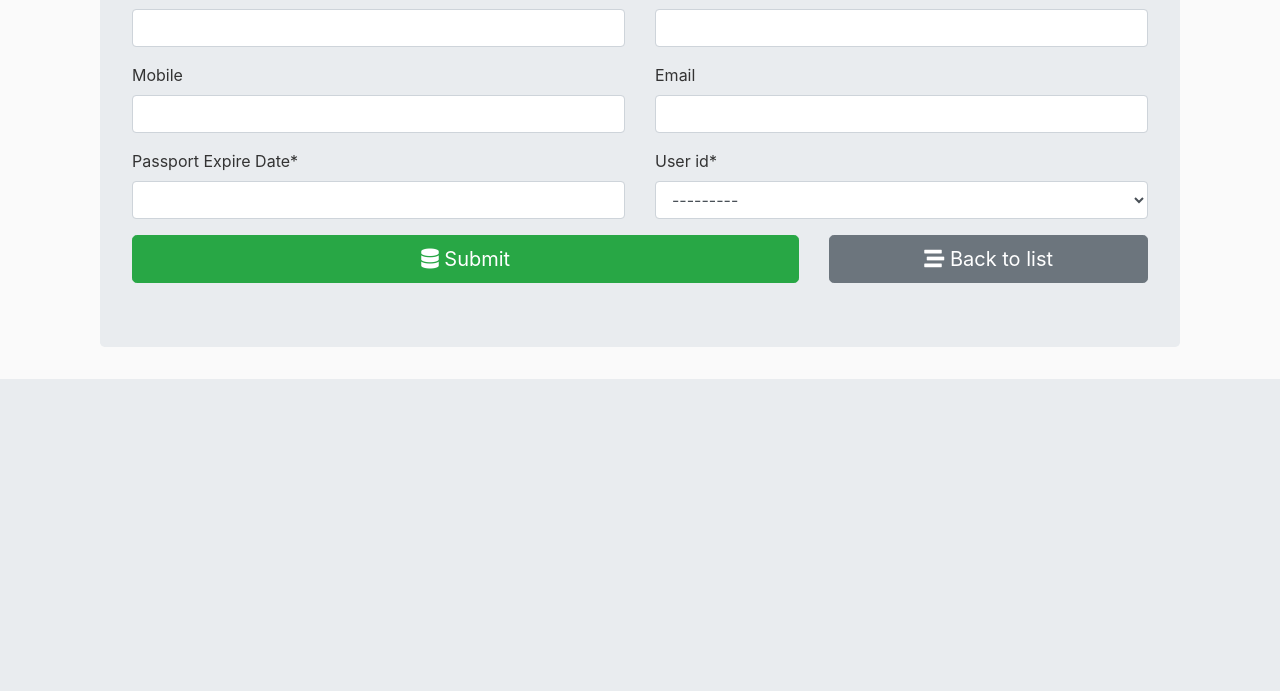
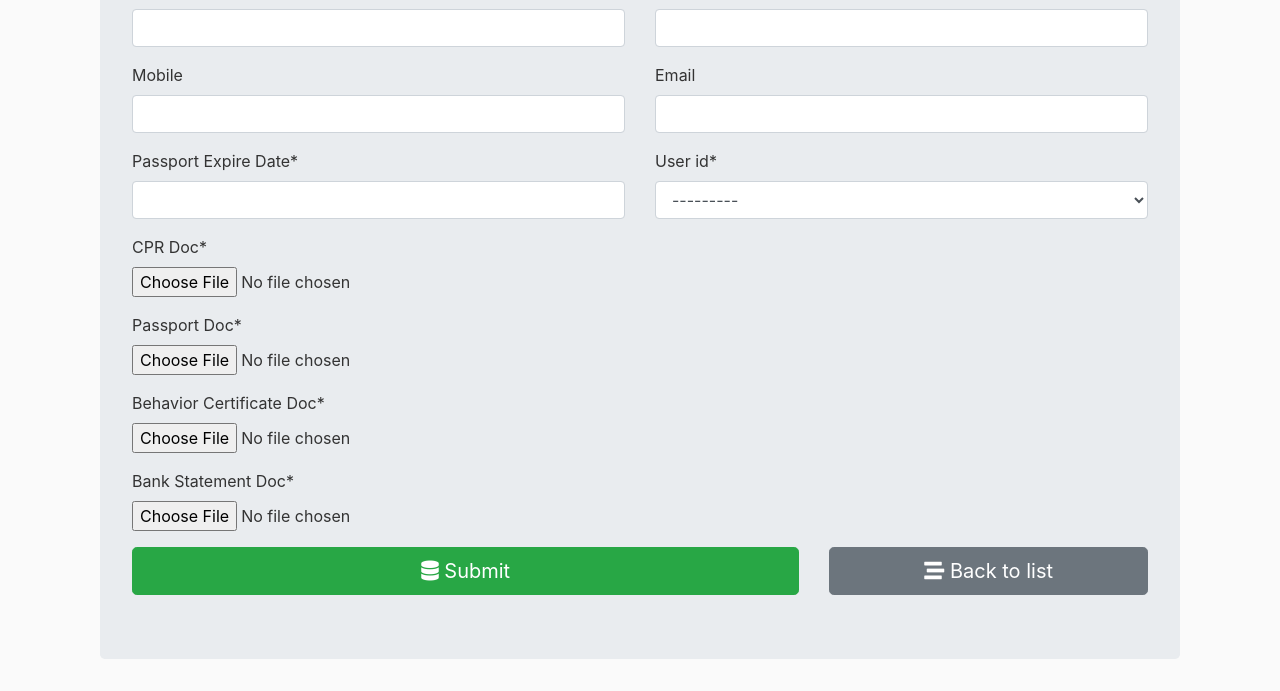
Before and after one commit to mazin-alnoaimi/managing_transactions, a Django app: page /applicant/new/ in a window 1280 px wide. Shown: the part 804-1495 px from the top of the page. Before the commit the page ends 1183 px from the top, so only its background shows below. Run offline with Django 3.2, Linux system fonts and the light colour scheme; data comes from the database, SQL or seed files in the repository; both versions use the stored data as it was after the commit; some libraries are stand-ins or nearby versions.

Commit message:
changes 28-02

```diff
--- a/app/forms.py
+++ b/app/forms.py
@@ -50,7 +50,12 @@ class ApplicantForm(forms.ModelForm):
             'contact2',
             'email',
             'user_id',
-            'passport_expiry_date'
+            'passport_expiry_date',
+            # File Fields
+            'cpr_doc',
+            'passport_doc',
+            'behavior_cert_doc',
+            'bank_statement_doc'
         )
 
 
@@ -129,8 +134,27 @@ class ApplicationForm(forms.ModelForm):
             'staff_comments',
             'manager_comments',
             'intial_approval',
+            'qsreq',
+            'qnreq',
+            'dreq',
+
+            'qsrec',
+            'qnrec',
+            'drec',
+
             'user_id',
-            'applicant_id'
+            'applicant_id',
+            'cr_doc',
+            'bank_statement_doc',
+            'lmra_agreement',
+            'cert1_doc',
+            'cert2_doc',
+            'cert3_doc',
+            'cr_rent_doc',
+            'fh_rent_doc',
+            'cr_ewa_bill_doc',
+            'fh_ewa_bill_doc',
+            'employment_office_receipt'
         )
 
     def __init__(self, *args, **kwargs):
@@ -154,11 +178,48 @@ class ApplicationForm(forms.ModelForm):
             self.fields['fh_contact1'].widget = forms.HiddenInput()
             self.fields['fh_contact2'].widget = forms.HiddenInput()
 
+            self.fields['cr_doc'].widget = forms.HiddenInput()
+            self.fields['bank_statement_doc'].widget = forms.HiddenInput()
+            self.fields['lmra_agreement'].widget = forms.HiddenInput()
+            self.fields['cert1_doc'].widget = forms.HiddenInput()
+            self.fields['cert2_doc'].widget = forms.HiddenInput()
+            self.fields['cert3_doc'].widget = forms.HiddenInput()
+            self.fields['cr_rent_doc'].widget = forms.HiddenInput()
+            self.fields['fh_rent_doc'].widget = forms.HiddenInput()
+            self.fields['cr_ewa_bill_doc'].widget = forms.HiddenInput()
+            self.fields['fh_ewa_bill_doc'].widget = forms.HiddenInput()
+            self.fields['employment_office_receipt'].widget = forms.HiddenInput()
+
+
             #open for update an exist record(instance)
             if self.instance.id:
                 if self.instance.app_status == 'Submitted':
                     self.fields['manager_comments'].widget = forms.HiddenInput()
                     self.fields['intial_approval'].widget = forms.HiddenInput()
+                    self.fields['financial_guarantee'].widget = forms.HiddenInput()
+                    self.fields['financial_guarantee_expiry_date'].widget = forms.HiddenInput()
+                    self.fields['qsrec'].widget = forms.HiddenInput()
+                    self.fields['qnrec'].widget = forms.HiddenInput()
+                    self.fields['drec'].widget = forms.HiddenInput()
+                elif self.instance.app_status == 'Violations Verification':
+                    self.fields['manager_comments'].widget = forms.HiddenInput()
+                    self.fields['intial_approval'].widget = forms.HiddenInput()
+                    self.fields['financial_guarantee'].widget = forms.HiddenInput()
+                    self.fields['financial_guarantee_expiry_date'].widget = forms.HiddenInput()
+                    self.fields['qsrec'].widget = forms.HiddenInput()
+                    self.fields['qnrec'].widget = forms.HiddenInput()
+                    self.fields['drec'].widget = forms.HiddenInput()
+                elif self.instance.app_status == 'Request Statements':
+                    self.fields['manager_comments'].widget = forms.HiddenInput()
+                    self.fields['intial_approval'].widget = forms.HiddenInput()
+                    self.fields['financial_guarantee'].widget = forms.HiddenInput()
+                    self.fields['financial_guarantee_expiry_date'].widget = forms.HiddenInput()
+                elif self.instance.app_status == 'Review Documents':
+                    self.fields['manager_comments'].widget = forms.HiddenInput()
+                    self.fields['intial_approval'].widget = forms.HiddenInput()
+                    self.fields['financial_guarantee'].widget = forms.HiddenInput()
+                    self.fields['financial_guarantee_expiry_date'].widget = forms.HiddenInput()
+                elif self.instance.app_status == 'Request Manager Approval/Reject':
                     self.fields['financial_guarantee'].widget = forms.HiddenInput()
                     self.fields['financial_guarantee_expiry_date'].widget = forms.HiddenInput()
                 elif self.fields['app_status'].initial == 'Draft':
@@ -167,8 +228,20 @@ class ApplicationForm(forms.ModelForm):
                     self.fields['intial_approval'].widget = forms.HiddenInput()
                     self.fields['financial_guarantee'].widget = forms.HiddenInput()
                     self.fields['financial_guarantee_expiry_date'].widget = forms.HiddenInput()
+                    self.fields['qsreq'].widget = forms.HiddenInput()
+                    self.fields['qnreq'].widget = forms.HiddenInput()
+                    self.fields['dreq'].widget = forms.HiddenInput()
+                    self.fields['qsrec'].widget = forms.HiddenInput()
+                    self.fields['qnrec'].widget = forms.HiddenInput()
+                    self.fields['drec'].widget = forms.HiddenInput()
             #open new form for entering new date -- no instance exist
             elif self.fields['app_status'].initial == 'Draft':
+                self.fields['qsreq'].widget = forms.HiddenInput()
+                self.fields['qnreq'].widget = forms.HiddenInput()
+                self.fields['dreq'].widget = forms.HiddenInput()
+                self.fields['qsrec'].widget = forms.HiddenInput()
+                self.fields['qnrec'].widget = forms.HiddenInput()
+                self.fields['drec'].widget = forms.HiddenInput()
                 self.fields['staff_comments'].widget = forms.HiddenInput()
                 self.fields['manager_comments'].widget = forms.HiddenInput()
                 self.fields['intial_approval'].widget = forms.HiddenInput()
@@ -190,23 +263,28 @@ class ApplicationForm(forms.ModelForm):
             if self.instance.id:  # if true then this is update form
                 if self.instance.app_status == 'Draft':
                     self.instance.app_status = "Submitted"
+                    self.instance.qsreq = 4
                     self.instance.app_no = "APP/" + str(datetime.datetime.now().year) + "/" + "{:02d}".format(datetime.datetime.now().month) + "/" + "{:04d}".format(self.instance.id)
 
                 elif self.instance.app_status == 'Submitted':
                     self.instance.app_status = 'Violations Verification'
+                    self.instance.dreq = round(self.instance.qsreq / self.instance.qnreq * 100, 2)
 
                 elif self.instance.app_status == 'Violations Verification':
                     self.instance.app_status = 'Request Statements'
 
+
                 elif self.instance.app_status == 'Request Statements':
                     self.instance.app_status = 'Review Documents'
+                    self.instance.drec = round(self.instance.qsrec / self.instance.qnrec * 100, 2)
 
                 elif self.instance.app_status == 'Review Documents':
                     self.instance.app_status = 'Request Manager Approval/Reject'
 
+
                 elif self.instance.app_status == 'Request Manager Approval/Reject':
                     if self.instance.intial_approval == 'approve':
-                        self.instance.app_status = 'Initial Approval'
+                        self.instance.app_status = 'Initial Approval Completed'
                     else:
                         self.instance.app_status = 'Rejected'
 
@@ -235,7 +313,7 @@ class ApplicationForm(forms.ModelForm):
 
                 elif self.instance.app_status == 'Request Manager Approval/Reject':
                     if self.instance.intial_approval == 'approve':
-                        self.instance.app_status = 'Final Approval'
+                        self.instance.app_status = 'Final Approval Completed'
                     else:
                         self.instance.app_status = 'Rejected'
 
@@ -264,7 +342,7 @@ class ApplicationForm(forms.ModelForm):
 
                 elif self.instance.app_status == 'Request Manager Approval/Reject':
                     if self.instance.intial_approval == 'approve':
-                        self.instance.app_status = 'Renewal license Approval'
+                        self.instance.app_status = 'Renewal license Completed'
                     else:
                         self.instance.app_status = 'Rejected'
 
@@ -290,7 +368,7 @@ class ApplicationForm(forms.ModelForm):
 
                 elif self.instance.app_status == 'Request Manager Approval/Reject':
                     if self.instance.intial_approval == 'approve':
-                        self.instance.app_status = 'Cancel License Approval'
+                        self.instance.app_status = 'Cancel License Completed'
                     else:
                         self.instance.app_status = 'Rejected'
 
--- a/app/templates/app/applicant_form.html
+++ b/app/templates/app/applicant_form.html
@@ -50,6 +50,18 @@
         <div class="form-group col-md-6 mb-0">
            {{ form.user_id|as_crispy_field }}
         </div>
+        <div class="form-group col-md-12 mb-0">
+           {{ form.cpr_doc|as_crispy_field }}
+        </div>
+        <div class="form-group col-md-12 mb-0">
+           {{ form.passport_doc|as_crispy_field }}
+        </div>
+        <div class="form-group col-md-12 mb-0">
+           {{ form.behavior_cert_doc|as_crispy_field }}
+        </div>
+        <div class="form-group col-md-12 mb-0">
+           {{ form.bank_statement_doc|as_crispy_field }}
+        </div>
     </div>
     <div class="row">
         <div class="col-md-8">
--- a/app/templates/app/base.html
+++ b/app/templates/app/base.html
@@ -58,7 +58,7 @@
     </header>
     <main role="main" class="container">
 
-        <div class="col-md-12 offset-md-0 mt-5">
+        <div class="col-lg-12 ">
         <div class="jumbotron">
           {% if messages %}
             {% for message in messages %}
```
Also changed, not shown: app/models.py (+20 -12 lines), app/templates/app/application_form.html (+24 -3 lines), app/migrations/0018_auto_20210228_1847.py (added), app/migrations/0019_auto_20210228_1928.py (added), app/migrations/0020_auto_20210228_1948.py (added), app/migrations/0021_auto_20210228_1949.py (added), app/migrations/0022_auto_20210228_2003.py (added), app/migrations/0023_auto_20210228_2125.py (added), app/migrations/0024_auto_20210228_2142.py (added), db.sqlite3.
